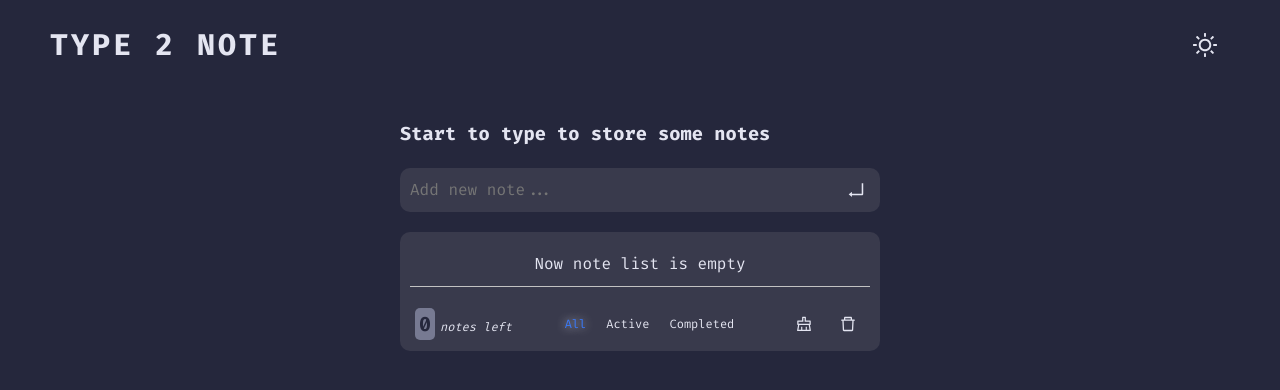
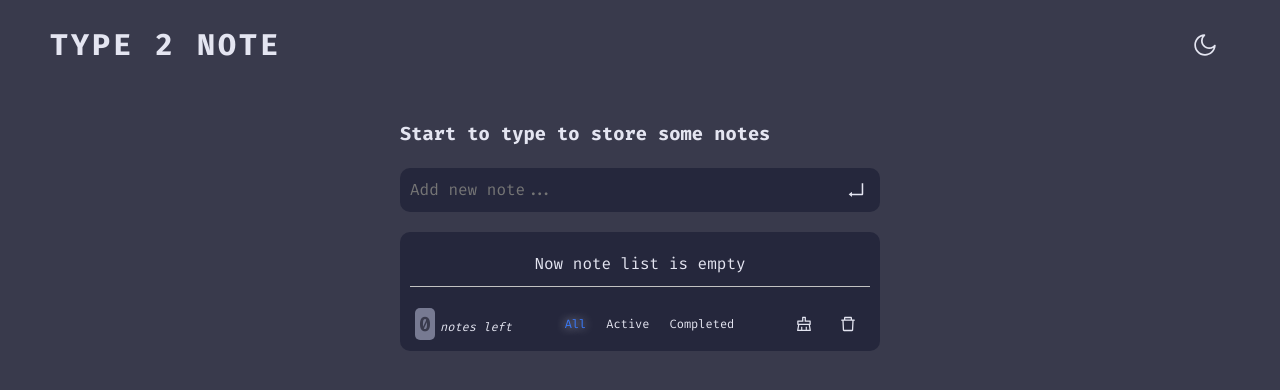
Before and after one commit to bakNa2t/type2note, a React (Vite) app: page / in a window 1280 px wide. Shown: the top 390 px of the page. Built offline with nearby package versions, Linux system fonts and the light colour scheme; the HTML template or start-up script is replaced by a standard one.

Commit message:
Added DarkModeProvider to App and useDarkMode to Header to toggle dark/light theme

```diff
--- a/src/App.jsx
+++ b/src/App.jsx
@@ -5,10 +5,11 @@ import NoteField from "./ui-blocks/NoteField";
 import NoteFooterMenu from "./ui-blocks/NoteFooterMenu";
 
 import GlobalStyles from "./styles/GlobalStyles";
+import { DarkModeProvider } from "./context/DarkModeContext";
 
 function App() {
   return (
-    <>
+    <DarkModeProvider>
       <GlobalStyles />
       <Header />
       <AppLayout>
@@ -17,7 +18,7 @@ function App() {
         <NoteField />
         <NoteFooterMenu />
       </AppLayout>
-    </>
+    </DarkModeProvider>
   );
 }
 
--- a/src/context/DarkModeContext.jsx
+++ b/src/context/DarkModeContext.jsx
@@ -1,7 +1,7 @@
 import { createContext, useContext, useEffect } from "react";
 import PropTypes from "prop-types";
 
-import useLocalStorage from "../hooks/useLocalStorage";
+import { useLocalStorage } from "../hooks/useLocalStorage";
 
 const DarkModeContext = createContext();
 
--- a/src/ui-blocks/Header.jsx
+++ b/src/ui-blocks/Header.jsx
@@ -1,7 +1,9 @@
-import { SunOutlined } from "@ant-design/icons";
+import { MoonOutlined, SunOutlined } from "@ant-design/icons";
 import styled from "styled-components";
 
 import Button from "./Button";
+
+import { useDarkMode } from "../context/DarkModeContext";
 
 const StyledHeader = styled.header`
   display: flex;
@@ -25,11 +27,13 @@ const Logo = styled.div`
 `;
 
 function Header() {
+  const { isDarkMode, toggleDarkMode } = useDarkMode();
+
   return (
     <StyledHeader>
       <Logo>Type 2 Note</Logo>
-      <Button size="xl">
-        <SunOutlined />
+      <Button size="xl" onClick={toggleDarkMode}>
+        {isDarkMode ? <MoonOutlined /> : <SunOutlined />}
       </Button>
     </StyledHeader>
   );
```
